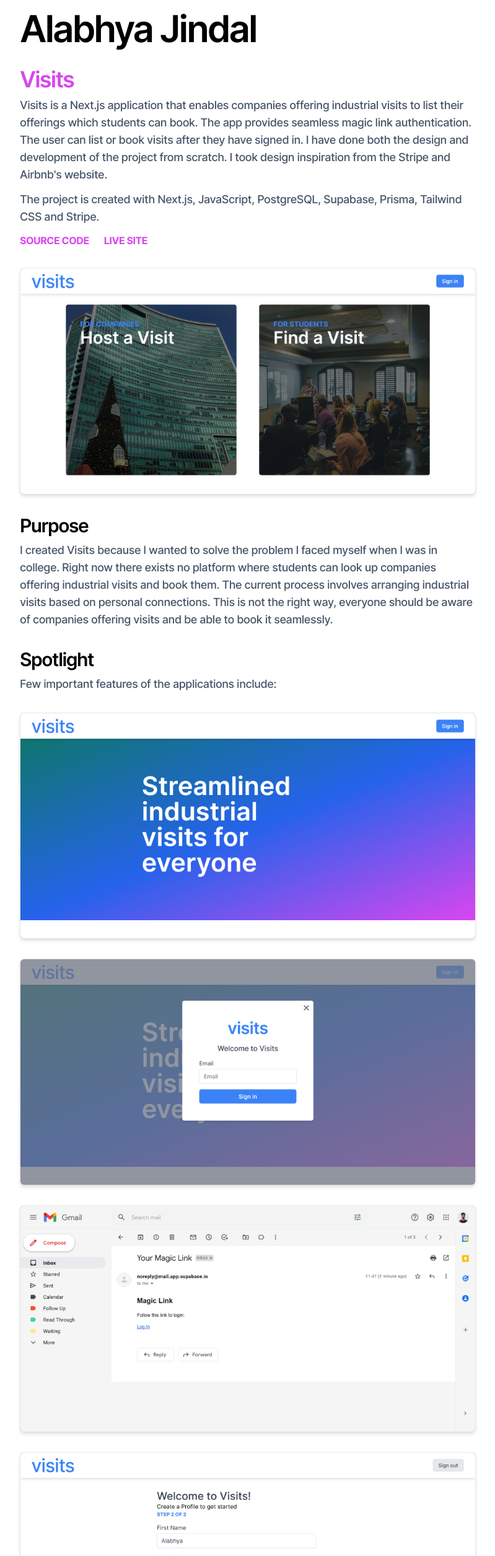
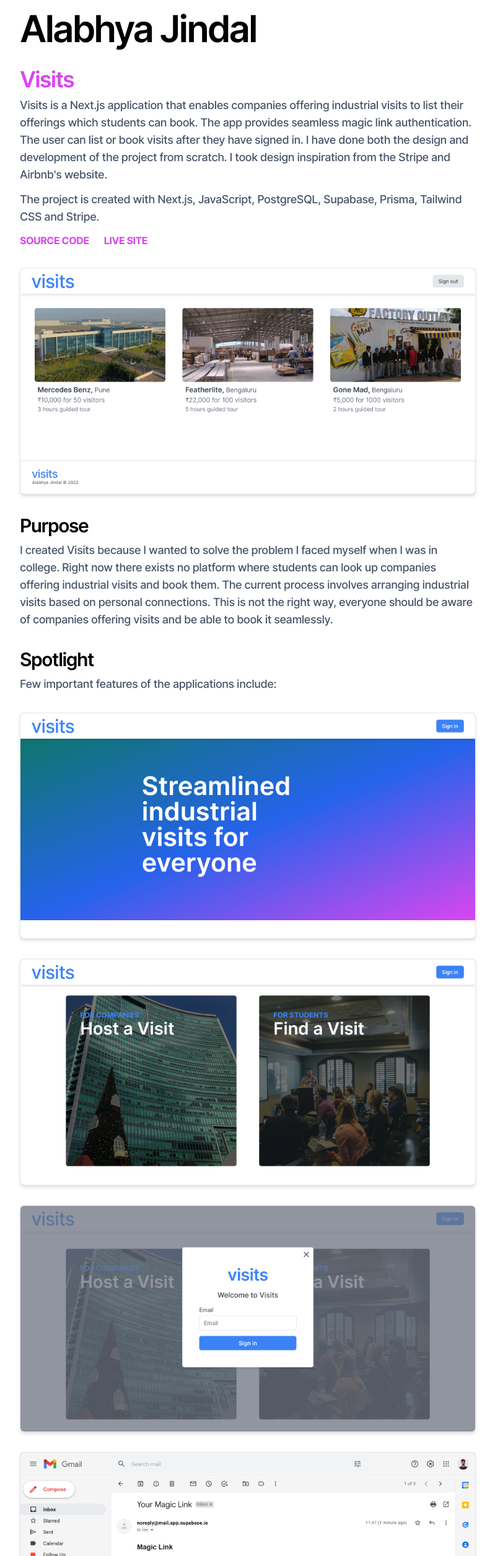
Before and after one commit to alabhyajindal/portfolio, a Next.js app: page /visits in a window 1280 px wide. Shown: the top 2511 px of the page at 62% size, without its empty margins (240-1039 px from the left). Built offline with nearby package versions, Linux system fonts and the light colour scheme.

Commit message:
Reordered the images in Visits project description

```diff
--- a/pages/visits.js
+++ b/pages/visits.js
@@ -34,7 +34,7 @@ export default function visits() {
       </div>
       <div className='mt-8 relative aspect-[15.9/7.9] bg-fuchsia-200 rounded-md shadow-md border'>
         <Image
-          src='/visits/screen1.png'
+          src='/visits/screen6.png'
           layout='fill'
           objectFit='contain'
           className='rounded-md'
@@ -74,6 +74,14 @@ export default function visits() {
       </div>
       <div className='mt-8 relative aspect-[15.9/7.9] bg-fuchsia-200 rounded-md shadow-md border'>
         <Image
+          src='/visits/screen1.png'
+          layout='fill'
+          objectFit='contain'
+          className='rounded-md'
+        />
+      </div>
+      <div className='mt-8 relative aspect-[15.9/7.9] bg-fuchsia-200 rounded-md shadow-md border'>
+        <Image
           src='/visits/screen3.png'
           layout='fill'
           objectFit='contain'
@@ -96,7 +104,7 @@ export default function visits() {
           className='rounded-md'
         />
       </div>
-      {/* Explore feed screenshot */}
+
       <div className='mt-8 relative aspect-[15.9/7.9] bg-fuchsia-200 rounded-md shadow-md border'>
         <Image
           src='/visits/screen2.png'
```
Also changed, not shown: public/visits/screen3.png, public/visits/screen6.png (added).
